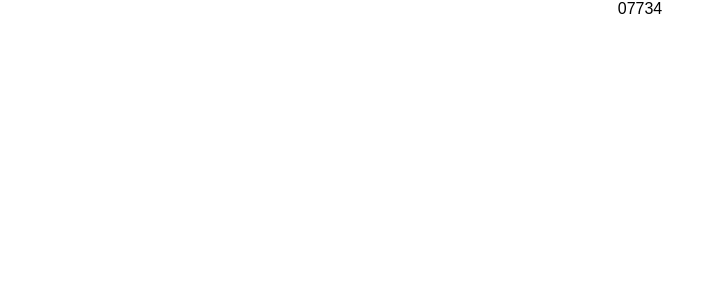
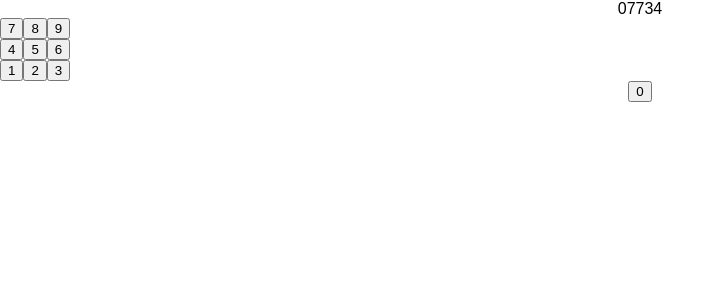
Before and after one commit to Samtfm/calculator, a React (Create React App) app: page / in a window 1280 px wide. Shown: the top 300 px of the page, without its empty margins (0-724 px from the left). Built offline with nearby package versions, Linux system fonts and the light colour scheme.

Commit message:
create keypad buttons

```diff
--- a/src/components/App.js
+++ b/src/components/App.js
@@ -2,12 +2,14 @@ import React, { Component } from 'react';
 import logo from '../logo.svg';
 import './App.css';
 import Screen from './screen/screen';
+import Numpad from './keypad/keypad';
 
 class App extends Component {
   render() {
     return (
       <div className="App">
         <Screen/>
+        <Numpad/>
       </div>
     );
   }
--- /dev/null
+++ b/src/components/keypad/keypad.css
@@ -0,0 +1,3 @@
+.key-row {
+  display: flex;
+}
--- /dev/null
+++ b/src/components/keypad/keypad.js
@@ -0,0 +1,30 @@
+import React, { Component } from 'react';
+import NumKey from '../num_key/num_key';
+import './keypad.css';
+
+class Keypad extends Component {
+  render(){
+    return (
+      <div>
+        <div className='key-row'>
+          <NumKey val={7}/>
+          <NumKey val={8}/>
+          <NumKey val={9}/>
+        </div>
+        <div className='key-row'>
+          <NumKey val={4}/>
+          <NumKey val={5}/>
+          <NumKey val={6}/>
+        </div>
+        <div className='key-row'>
+          <NumKey val={1}/>
+          <NumKey val={2}/>
+          <NumKey val={3}/>
+        </div>
+        <NumKey val={0}/>
+      </div>
+    );
+  }
+}
+
+export default Keypad;
--- /dev/null
+++ b/src/components/num_key/num_key.js
@@ -0,0 +1,16 @@
+import React, { Component } from 'react';
+//import './button.css';
+
+class NumKey extends Component {
+  render(){
+    return (
+      <div>
+        <button>
+          {this.props.val}
+        </button>
+      </div>
+    );
+  }
+}
+
+export default NumKey;
```
